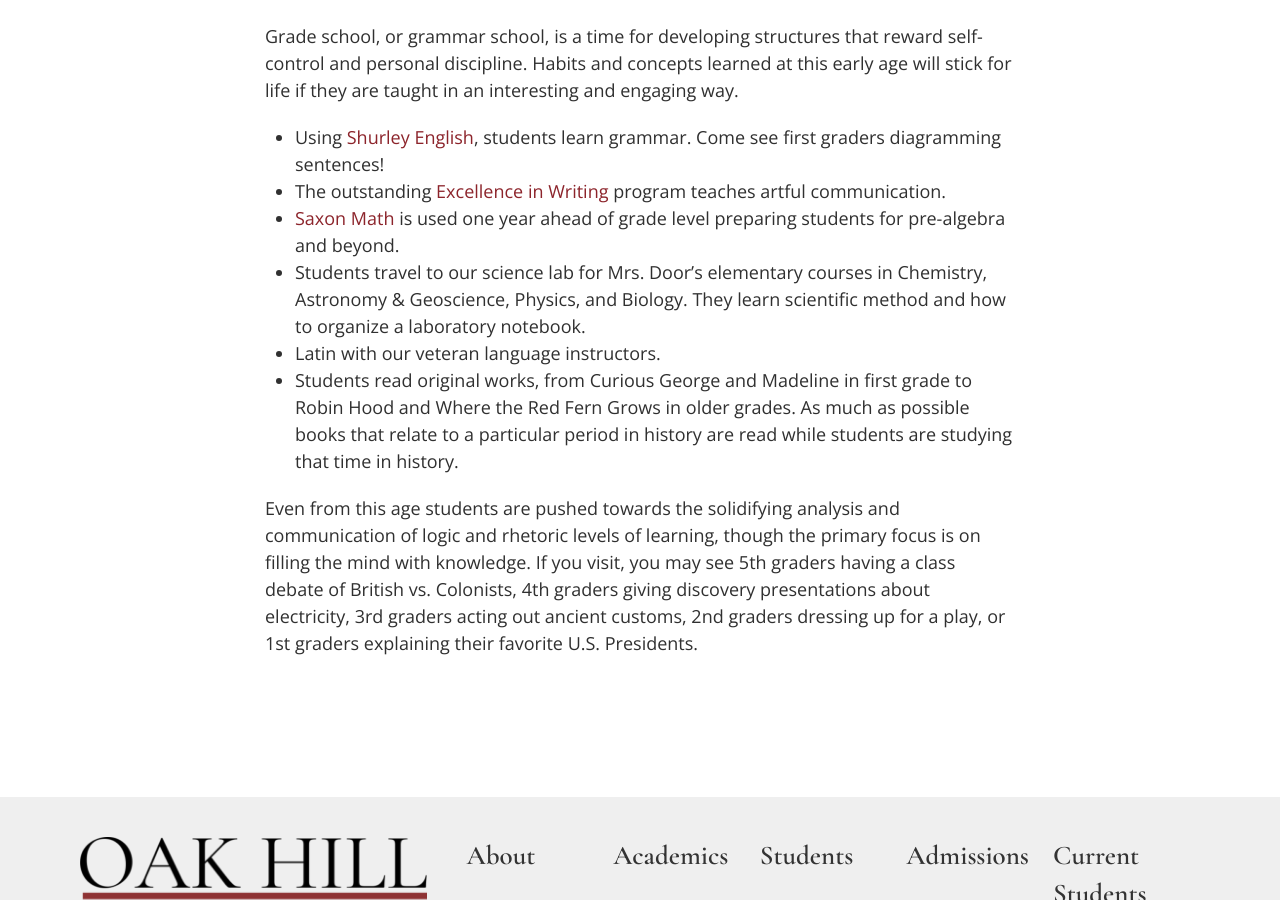
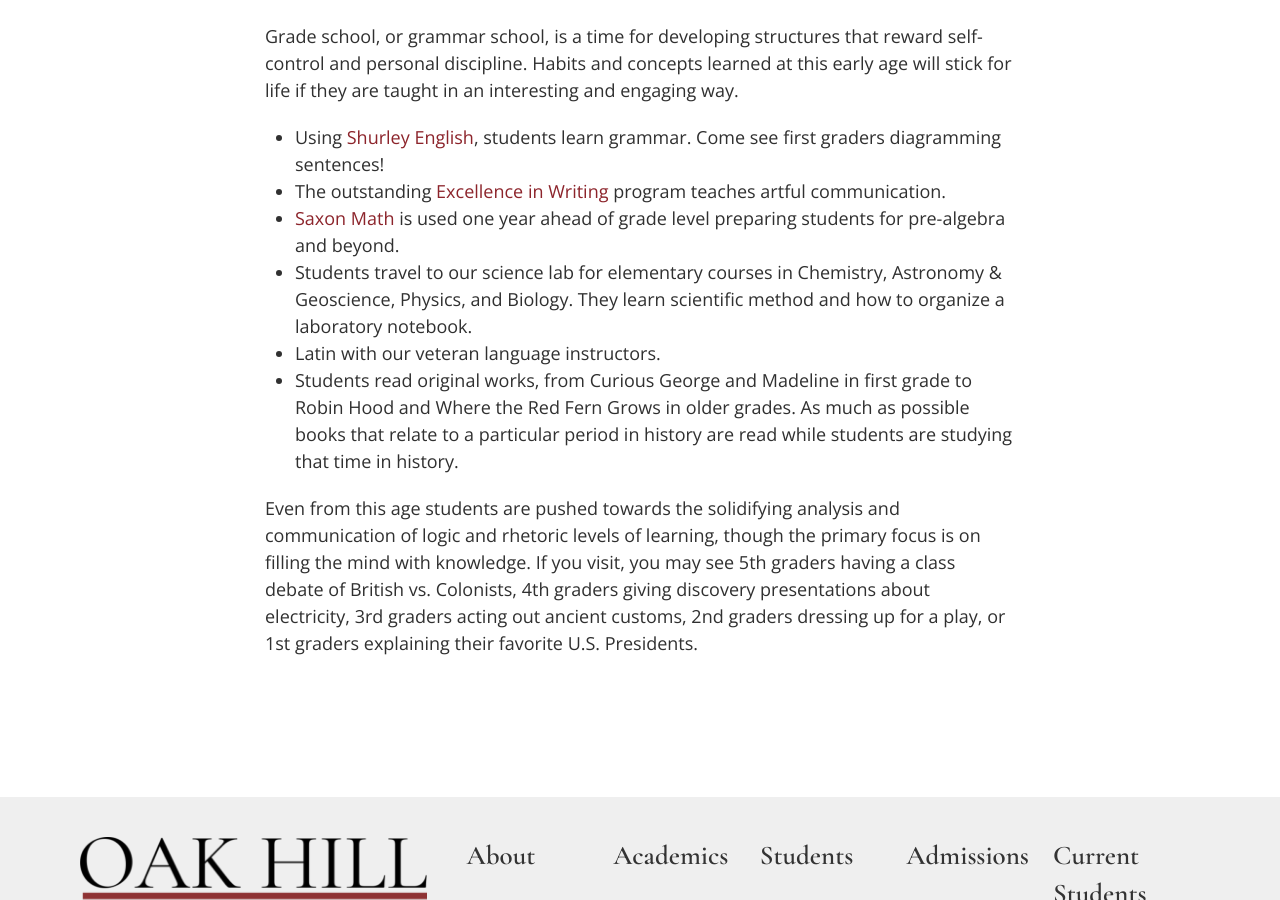
Before and after one commit to OakHillChristianSchool/oak-hill-website, a Jekyll site: the page built from lower-school.html, in a window 1280 px wide and 900 px high, scrolled down 745 px. Built offline with Jekyll 4.4.1, drawn with Linux system fonts in a browser that asks for light colours.

Commit message:
Updated by InferCMS

```diff
--- a/_includes/lower-school.md
+++ b/_includes/lower-school.md
@@ -3,7 +3,7 @@
 * Using [Shurley English](https://www.shurley.com/), students learn grammar. Come see first graders diagramming sentences!
 * The outstanding [Excellence in Writing](http://www.iew.com/) program teaches artful communication.
 * [Saxon Math](http://www.hmhco.com/shop/education-curriculum/math/saxon-math) is used one year ahead of grade level preparing students for pre-algebra and beyond.
-* Students travel to our science lab for Mrs. Door’s elementary courses in Chemistry, Astronomy & Geoscience, Physics, and Biology. They learn scientific method and how to organize a laboratory notebook.
+* Students travel to our science lab for elementary courses in Chemistry, Astronomy & Geoscience, Physics, and Biology. They learn scientific method and how to organize a laboratory notebook.
 * Latin with our veteran language instructors.
 * Students read original works, from Curious George and Madeline in first grade to Robin Hood and Where the Red Fern Grows in older grades. As much as possible books that relate to a particular period in history are read while students are studying that time in history.
 
```
